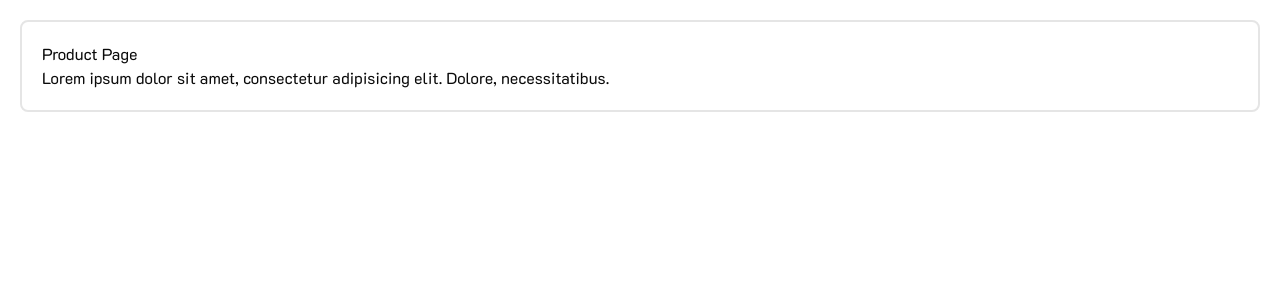
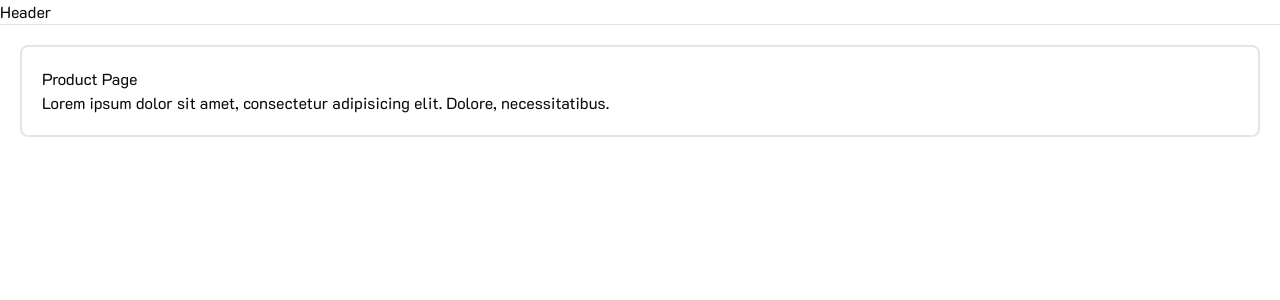
Before and after one commit to ThanyapisitLim/example-nextjs-ajaek-bootcamp, a Next.js app: page /product in a window 1280 px wide. Shown: the top 300 px of the page. Built offline with nearby package versions, Linux system fonts and the light colour scheme.

Commit message:
add header in layout

```diff
--- a/src/app/layout.tsx
+++ b/src/app/layout.tsx
@@ -20,9 +20,9 @@ export default function RootLayout({
 }>) {
   return (
     <html lang="en">
-      <body
-        className={`${k2d.className}`}
-      >
+      <body className={`${k2d.className}`}>
+        <h1>Header</h1>
+        <hr />
         {children}
       </body>
     </html>
```
